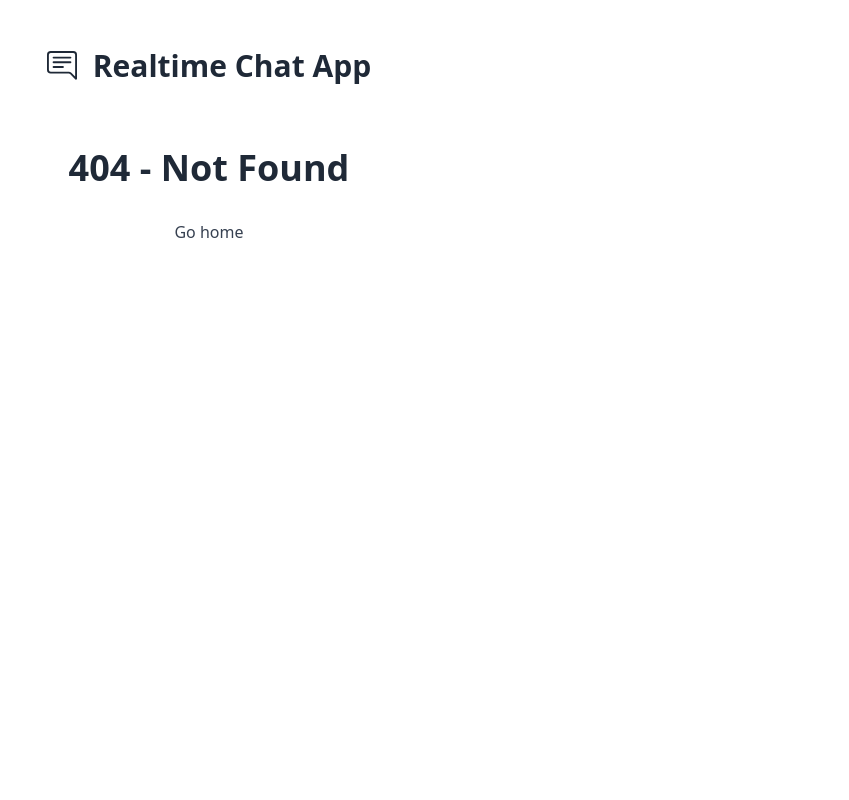
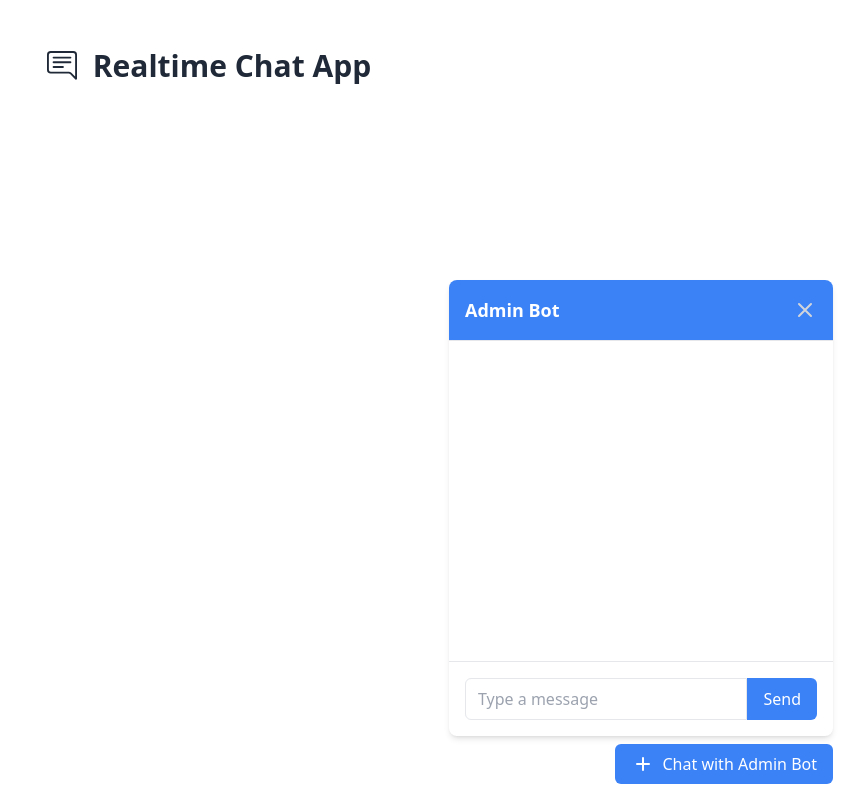
Before and after one commit to iamdpunkr1/chat-app, a React (Vite) app in the folder frontend/: page /chatbox in a window 1280 px wide. Before the commit this address had no page. Shown: the whole page, without its empty margins (431-1280 px from the left). Built offline with nearby package versions, Linux system fonts and the light colour scheme.

Commit message:
feat: add chatbox, server get request

```diff
--- a/frontend/src/App.tsx
+++ b/frontend/src/App.tsx
@@ -5,6 +5,7 @@ import Admin from './pages/Admin';
 import { BsChatRightText } from "react-icons/bs";
 import { BrowserRouter as Router, Route, Routes } from 'react-router-dom';
 import NotFound from './pages/NotFound';
+import ChatBox from './components/ChatBox';
 
 function App() {
 
@@ -21,6 +22,7 @@ function App() {
         <Routes>
           <Route path="/" element={<User/>}/>
           <Route path="/admin" element={<Admin/>}/>
+          <Route path="/chatbox" element={<ChatBox/>}/>{/* ChatBox is a standalone component */}
           <Route path="*" element={<NotFound/>}/>
         </Routes>
       </Router>
--- /dev/null
+++ b/frontend/src/components/ChatBox.tsx
@@ -0,0 +1,153 @@
+import React, { useState, useEffect, useRef } from 'react';
+
+interface Message {
+  type: 'user' | 'bot';
+  text: string;
+}
+
+const ChatBox: React.FC = () => {
+  const [isChatboxOpen, setIsChatboxOpen] = useState<boolean>(true);
+  const [messages, setMessages] = useState<Message[]>([]);
+  const chatboxRef = useRef<HTMLDivElement>(null);
+  const inputRef = useRef<HTMLInputElement>(null);
+
+  useEffect(() => {
+    if (chatboxRef.current) {
+      chatboxRef.current.scrollTop = chatboxRef.current.scrollHeight;
+    }
+  }, [messages]);
+
+  const toggleChatbox = () => {
+    setIsChatboxOpen(!isChatboxOpen);
+  };
+
+  const addUserMessage = (message: string) => {
+    setMessages([...messages, { type: 'user', text: message }]);
+  };
+
+  const addBotMessage = (message: string) => {
+    setMessages([...messages, { type: 'bot', text: message }]);
+  };
+
+  const respondToUser = (userMessage: string) => {
+    // Replace this with your chatbot logic
+    setTimeout(() => {
+      addBotMessage('This is a response from the chatbot.');
+    }, 500);
+  };
+
+  const handleSendMessage = () => {
+    const userMessage = inputRef.current?.value.trim();
+    if (userMessage !== '') {
+      addUserMessage(userMessage as string);
+      respondToUser(userMessage as string);
+      inputRef.current!.value = '';
+    }
+  };
+
+  const handleKeyPress = (e: React.KeyboardEvent<HTMLInputElement>) => {
+    if (e.key === 'Enter') {
+      handleSendMessage();
+    }
+  };
+
+  return (
+    <div>
+      <div className="fixed bottom-0 right-0 mb-4 mr-4">
+        <button
+          id="open-chat"
+          className="bg-blue-500 text-white py-2 px-4 rounded-md hover:bg-blue-600 transition duration-300 flex items-center"
+          onClick={toggleChatbox}
+        >
+          <svg
+            xmlns="http://www.w3.org/2000/svg"
+            className="w-6 h-6 mr-2"
+            fill="none"
+            viewBox="0 0 24 24"
+            stroke="currentColor"
+          >
+            <path
+              strokeLinecap="round"
+              strokeLinejoin="round"
+              strokeWidth="2"
+              d="M12 6v6m0 0v6m0-6h6m-6 0H6"
+            ></path>
+          </svg>
+          Chat with Admin Bot
+        </button>
+      </div>
+      {isChatboxOpen && (
+        <div id="chat-container" className="fixed bottom-16 right-4 w-96">
+          <div className="bg-white shadow-md rounded-lg max-w-lg w-full">
+            <div className="p-4 border-b bg-blue-500 text-white rounded-t-lg flex justify-between items-center">
+              <p className="text-lg font-semibold">Admin Bot</p>
+              <button
+                id="close-chat"
+                className="text-gray-300 hover:text-gray-400 focus:outline-none focus:text-gray-400"
+                onClick={toggleChatbox}
+              >
+                <svg
+                  xmlns="http://www.w3.org/2000/svg"
+                  className="w-6 h-6"
+                  fill="none"
+                  viewBox="0 0 24 24"
+                  stroke="currentColor"
+                >
+                  <path
+                    strokeLinecap="round"
+                    strokeLinejoin="round"
+                    strokeWidth="2"
+                    d="M6 18L18 6M6 6l12 12"
+                  ></path>
+                </svg>
+              </button>
+            </div>
+            <div
+              id="chatbox"
+              className="p-4 h-80 overflow-y-auto"
+              ref={chatboxRef}
+            >
+              {messages.map((message, index) => (
+                <div
+                  key={index}
+                  className={`mb-2 ${
+                    message.type === 'user' ? 'text-right' : ''
+                  }`}
+                >
+                  <p
+                    className={`rounded-lg py-2 px-4 inline-block ${
+                      message.type === 'user'
+                        ? 'bg-blue-500 text-white'
+                        : 'bg-gray-200 text-gray-700'
+                    }`}
+                  >
+                    {message.text}
+                  </p>
+                </div>
+              ))}
+            </div>
+            <div className="p-4 border-t flex">
+              <input
+                id="user-input"
+                type="text"
+                placeholder="Type a message"
+                className="w-full px-3 py-2 border rounded-l-md focus:outline-none focus:ring-2 focus:ring-blue-500"
+                ref={inputRef}
+                onKeyPress={handleKeyPress}
+              />
+              <button
+                id="send-button"
+                className="bg-blue-500 text-white px-4 py-2 rounded-r-md hover:bg-blue-600 transition duration-300"
+                onClick={handleSendMessage}
+              >
+                Send
+              </button>
+            </div>
+          </div>
+        </div>
+      )}
+    </div>
+  );
+};
+
+export default ChatBox;
```
Also changed, not shown: 1 other file (tests, documents, lock files or other folders).
